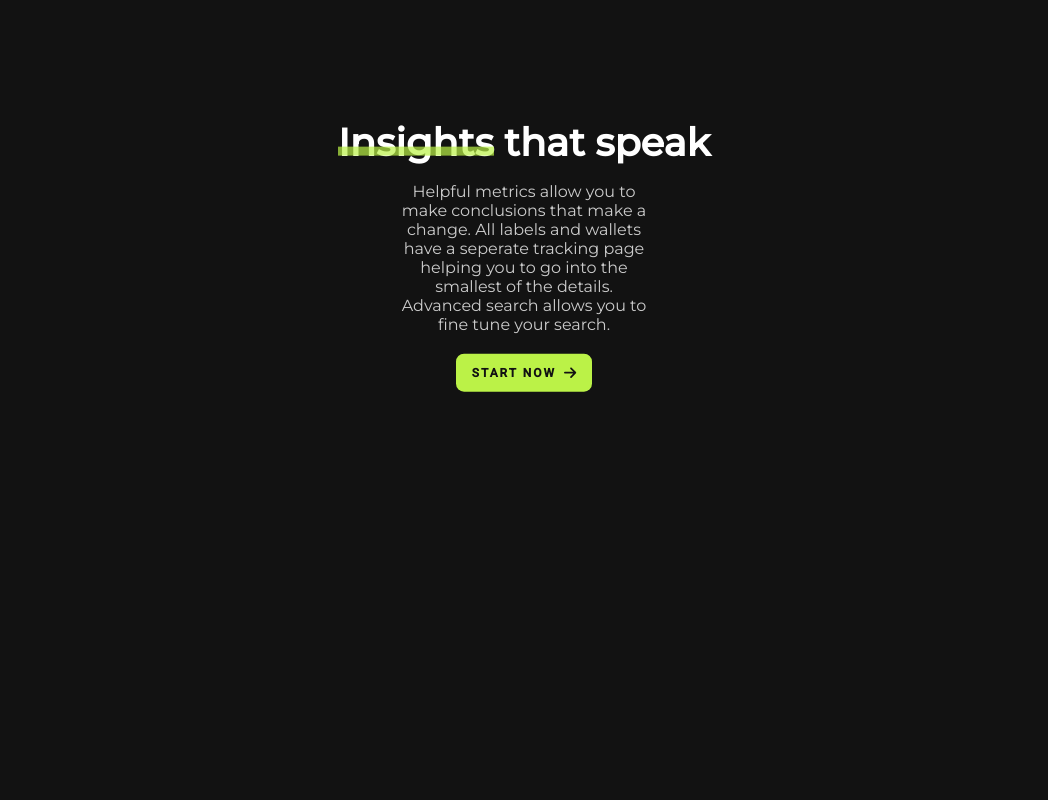
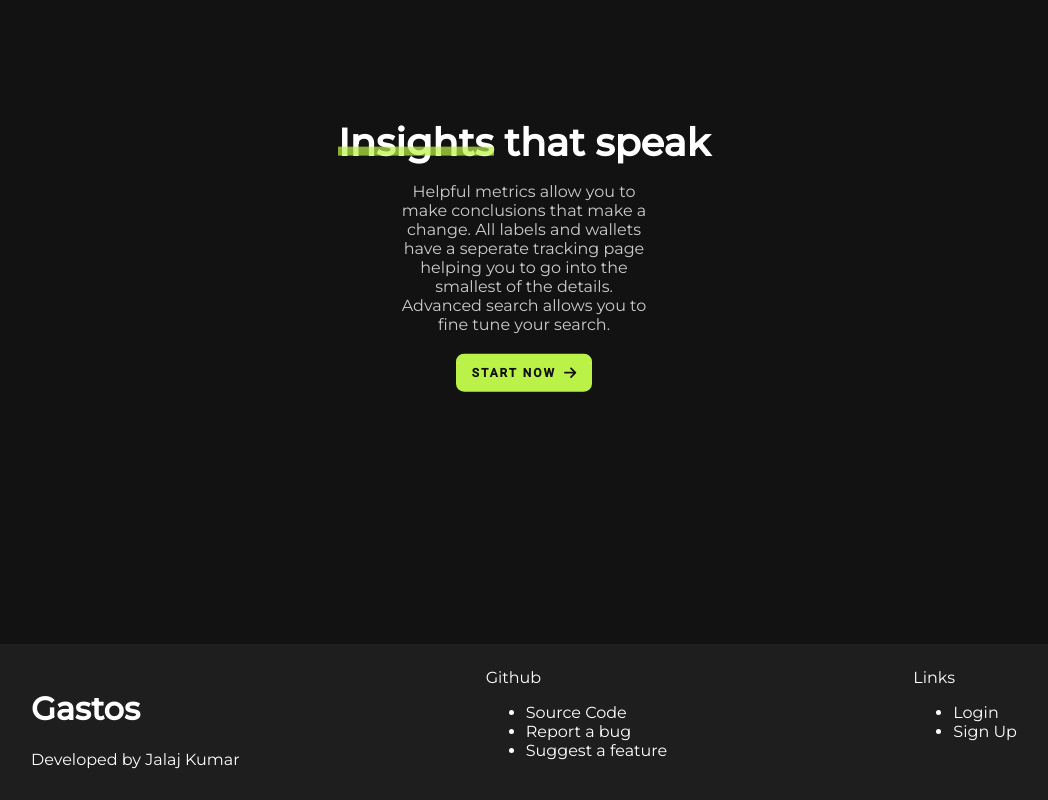
Before and after one commit to jalaj711/gastos-frontend, a Next.js app: page / in a window 1280 px wide. Shown: the part 2556-3356 px from the top of the page, without its empty margins (116-1164 px from the left). Before the commit the page ends 3200 px from the top, so only its background shows below. Built offline with nearby package versions, Linux system fonts and the light colour scheme; no server answers.

Commit message:
added footer
Signed-off-by: Jalaj Kumar <96870071+jalaj711@users.noreply.github.com>

```diff
--- a/pages/index.tsx
+++ b/pages/index.tsx
@@ -100,6 +100,27 @@ const Home: NextPage = () => {
             </p>
 
             <Button endIcon={faArrowRight}>Start Now</Button>
+          </div>
+        </div>
+        <div className="footer">
+          <div>
+            <h1>Gastos</h1>
+            <span className="footer-credits">Developed by Jalaj Kumar</span>
+          </div>
+          <div className="footer-section">
+            <span className="footer-section-title">Github</span>
+            <ul className="footer-list">
+              <li>Source Code</li>
+              <li>Report a bug</li>
+              <li>Suggest a feature</li>
+            </ul>
+          </div>
+          <div className="footer-section">
+            <span className="footer-section-title">Links</span>
+            <ul className="footer-list">
+              <li>Login</li>
+              <li>Sign Up</li>
+            </ul>
           </div>
         </div>
       </main>
@@ -213,6 +234,14 @@ const Home: NextPage = () => {
           .insights .section-desc {
             text-align: center;
           }
+          .footer {
+            width: 100%;
+            background: rgba(255, 255, 255, 0.05);
+            margin: 0;
+            padding: 24px;
+            display: flex;
+            justify-content: space-around;
+          }
         `}
       </style>
     </>
--- a/utils/endpoints.ts
+++ b/utils/endpoints.ts
@@ -1,4 +1,4 @@
-export const API_BASE = process.env.NEXT_PUBLIC_API_BASE || "/gastos-frontend/api"
+export const API_BASE = process.env.NEXT_PUBLIC_API_BASE || "/api"
 console.log(API_BASE)
 export const USER_URLS = {
     GET: "/user/get/",
```
